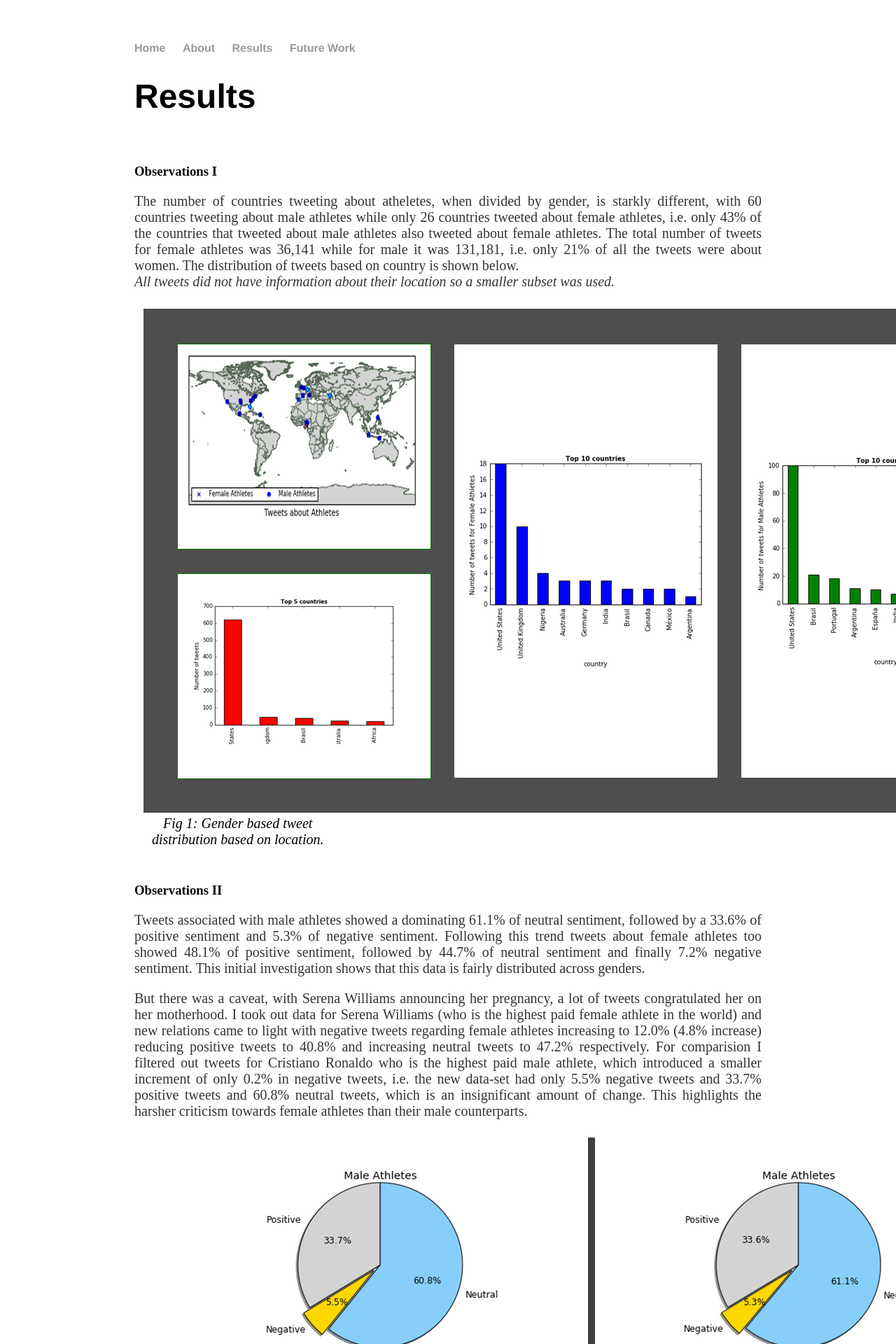
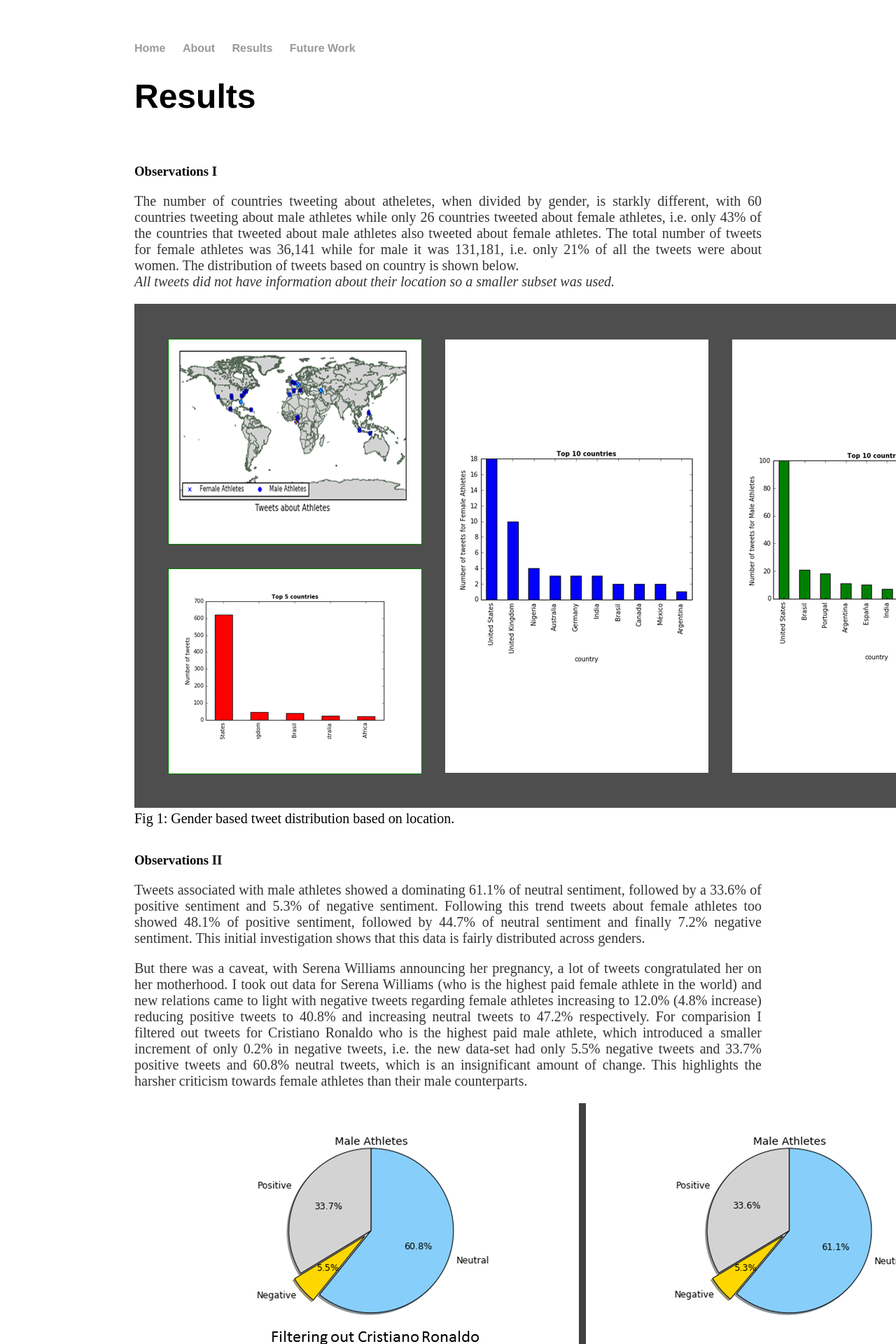
Before and after one commit to SreyaG/SportTweet, a Jekyll site: the page built from results/index.html, in a window 1280 px wide. Shown: the top 1920 px of the page at 70% size. Built offline with Jekyll 4.4.1, drawn with Linux system fonts in a browser that asks for light colours.

Commit message:
Update main1.css

```diff
--- a/css/main1.css
+++ b/css/main1.css
@@ -59,13 +59,10 @@
 font-size: 20px;
 }
 div.figure {
-  width: 30%;
-  margin: 0.5em;
-  padding: 0.5em;
-  text-align: center;
-  font-style: italic;
-  font-size: smaller;
-  text-indent: 0;
+  width: 100%;
+height: 100%;
+min-width: 100px;
+min-height: 100px;
 }
 img.scaled {
   width: 100%;
```
